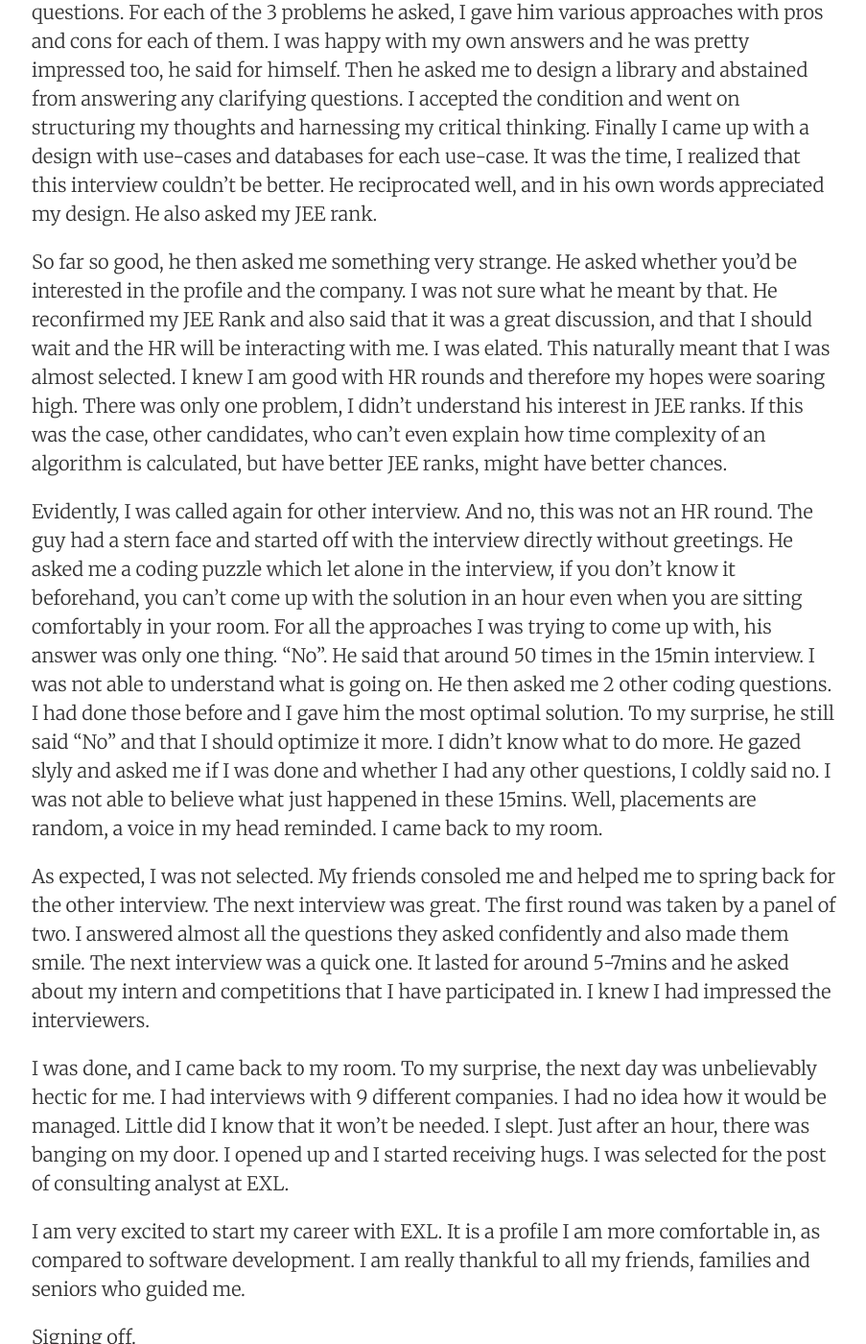
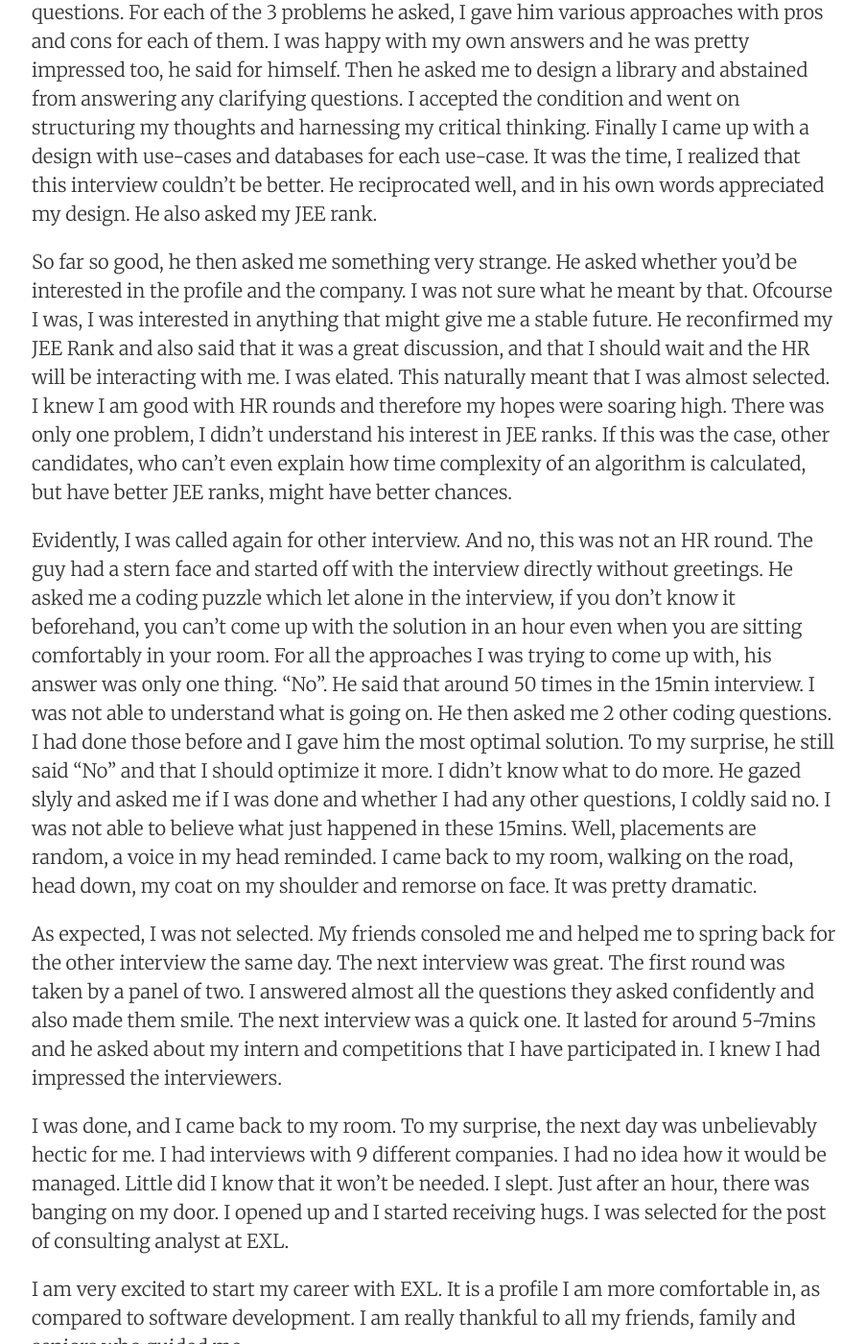
Before and after one commit to mohit-sinha/blog, a Jekyll site: the page built from _posts/2018-12-12-job-placement-and-shit(2).markdown, in a window 1280 px wide and 1400 px high, scrolled down 664 px. Shown: the whole window at 96% size, without its empty margins (187-1090 px from the left). Built offline with Jekyll 4.4.1, drawn with Linux system fonts in a browser that asks for light colours; nearby versions of some CDN libraries; comment, search, counter and statistics services are not loaded; some of the changed text lies outside the part shown.

Commit message:
Update 2018-12-12-job-placement-and-shit(2).markdown

```diff
--- a/_posts/2018-12-12-job-placement-and-shit(2).markdown
+++ b/_posts/2018-12-12-job-placement-and-shit(2).markdown
@@ -10,16 +10,16 @@ In the last blog, I talked about a tech giant, whose interview I had to face on
 
 He looked over my resume and stressed on the fact that I belonged to Metallurgical Engineering department and whether I would be comfortable with coding questions. Meh. He asked some other ice-breaking questions, and then we dived into coding questions. For each of the 3 problems he asked, I gave him various approaches with pros and cons for each of them. I was happy with my own answers and he was pretty impressed too, he said for himself. Then he asked me to design a library and abstained from answering any clarifying questions. I accepted the condition and went on structuring my thoughts and harnessing my critical thinking. Finally I came up with a design with use-cases and databases for each use-case. It was the time, I realized that this interview couldn't be better. He reciprocated well, and in his own words appreciated my design. He also asked my JEE rank.
 
-So far so good, he then asked me something very strange. He asked whether you'd be interested in the profile and the company. I was not sure what he meant by that. He reconfirmed my JEE Rank and also said that it was a great discussion, and that I should wait and the HR will be interacting with me. I was elated. This naturally meant that I was almost selected. I knew I am good with HR rounds and therefore my hopes were soaring high. There was only one problem, I didn't understand his interest in JEE ranks. If this was the case, other candidates, who can't even explain how time complexity of an algorithm is calculated, but have better JEE ranks, might have better chances.
+So far so good, he then asked me something very strange. He asked whether you'd be interested in the profile and the company. I was not sure what he meant by that. Ofcourse I was, I was interested in anything that might give me a stable future. He reconfirmed my JEE Rank and also said that it was a great discussion, and that I should wait and the HR will be interacting with me. I was elated. This naturally meant that I was almost selected. I knew I am good with HR rounds and therefore my hopes were soaring high. There was only one problem, I didn't understand his interest in JEE ranks. If this was the case, other candidates, who can't even explain how time complexity of an algorithm is calculated, but have better JEE ranks, might have better chances.
 
-Evidently, I was called again for other interview. And no, this was not an HR round. The guy had a stern face and started off with the interview directly without greetings. He asked me a coding puzzle which let alone in the interview, if you don't know it beforehand, you can't come up with the solution in an hour even when you are sitting comfortably in your room. For all the approaches I was trying to come up with, his answer was only one thing. "No". He said that around 50 times in the 15min interview. I was not able to understand what is going on. He then asked me 2 other coding questions. I had done those before and I gave him the most optimal solution. To my surprise, he still said "No" and that I should optimize it more. I didn't know what to do more. He gazed slyly and asked me if I was done and whether I had any other questions, I coldly said no. I was not able to believe what just happened in these 15mins. Well, placements are random, a voice in my head reminded. I came back to my room.
+Evidently, I was called again for other interview. And no, this was not an HR round. The guy had a stern face and started off with the interview directly without greetings. He asked me a coding puzzle which let alone in the interview, if you don't know it beforehand, you can't come up with the solution in an hour even when you are sitting comfortably in your room. For all the approaches I was trying to come up with, his answer was only one thing. "No". He said that around 50 times in the 15min interview. I was not able to understand what is going on. He then asked me 2 other coding questions. I had done those before and I gave him the most optimal solution. To my surprise, he still said "No" and that I should optimize it more. I didn't know what to do more. He gazed slyly and asked me if I was done and whether I had any other questions, I coldly said no. I was not able to believe what just happened in these 15mins. Well, placements are random, a voice in my head reminded. I came back to my room, walking on the road, head down, my coat on my shoulder and remorse on face. It was pretty dramatic.
 
-As expected, I was not selected. My friends consoled me and helped me to spring back for the other interview.
+As expected, I was not selected. My friends consoled me and helped me to spring back for the other interview the same day.
 The next interview was great. The first round was taken by a panel of two. I answered almost all the questions they asked confidently and also made them smile. The next interview was a quick one. It lasted for around 5-7mins and he asked about my intern and competitions that I have participated in. I knew I had impressed the interviewers.
 
 I was done, and I came back to my room. To my surprise, the next day was unbelievably hectic for me. I had interviews with 9 different companies. I had no idea how it would be managed. Little did I know that it won't be needed. I slept. Just after an hour, there was banging on my door. I opened up and I started receiving hugs. I was selected for the post of consulting analyst at EXL.
 
 I am very excited to start my career with EXL. It is a profile I am more comfortable in, as compared to software development.
-I am really thankful to all my friends, families and seniors who guided me.
+I am really thankful to all my friends, family and seniors who guided me.
 
 Signing off.
```
